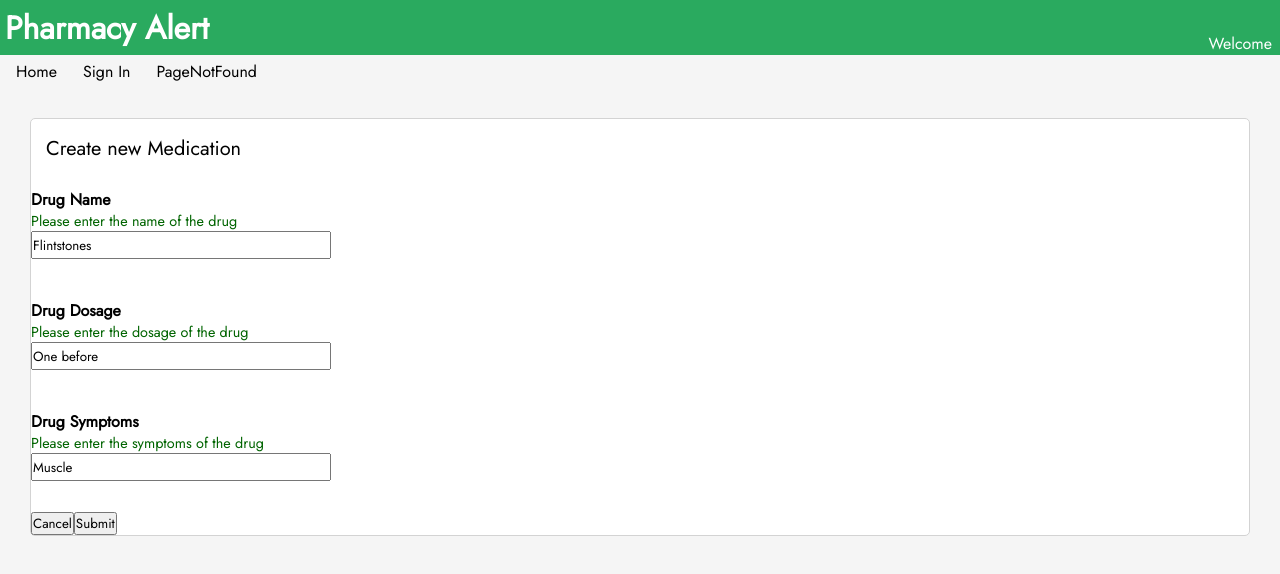
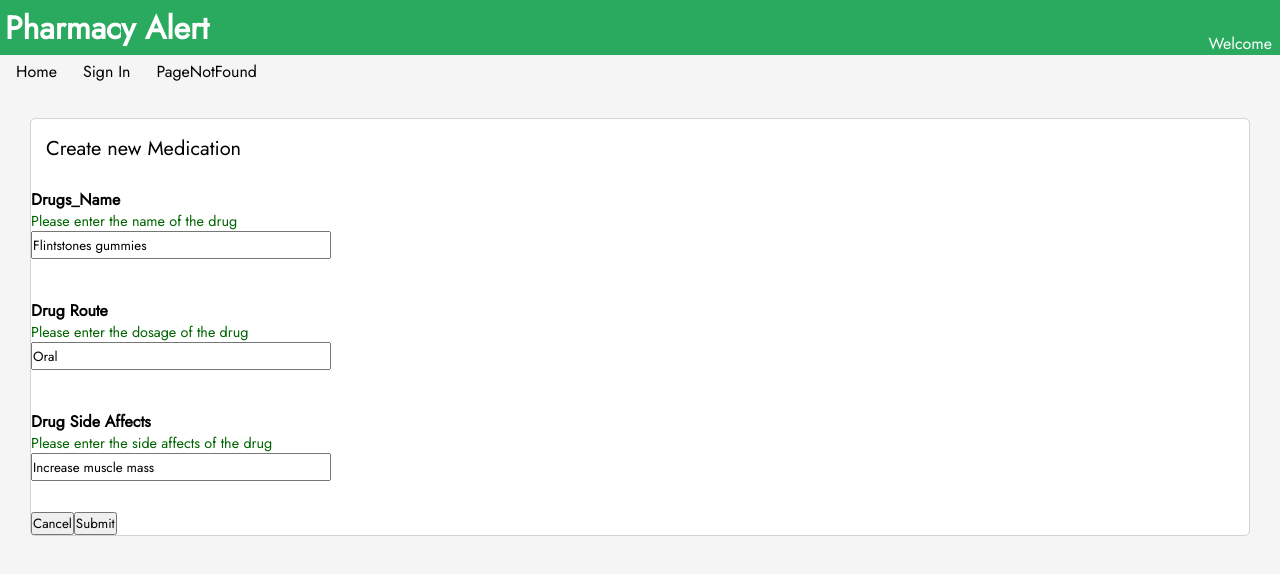
Before and after one commit to Mihir42/React-Pharmacy-Alert, a React (Vite) app: page /addDrug in a window 1280 px wide. Shown: the top 574 px of the page. Built offline with nearby package versions, Linux system fonts and the light colour scheme; no server answers.

Commit message:
Accordion and big fixes (#1)
Implemented Accordion but not functional. Also fixed some bugs with CRUD.

```diff
--- /dev/null
+++ b/src/components/UI/Accordion.jsx
@@ -0,0 +1,25 @@
+import PropTypes from "react";
+import "./Accordion.scss";
+
+function Accordion(props) {
+  return (
+    <div className="wrapper">
+      <div className="accordion">
+        <div className="title">
+          {props.Drugs_Name}
+          <span>⌄</span>
+        </div>
+
+        <div className="content">{props.Additional_Information}</div>
+      </div>
+    </div>
+  );
+}
+
+export default Accordion;
+
+Accordion.propTypes = {
+  Drugs_Name: PropTypes.string,
+  Additional_Information: PropTypes.string,
+  Prescription_Dose: PropTypes.string,
+};
--- /dev/null
+++ b/src/components/UI/Accordion.scss
@@ -0,0 +1,19 @@
+div.wrapper {
+  display: flex;
+  width: 100%;
+  justify-content: left;
+  align-items: left;
+  padding: 5px;
+}
+
+div.accordion {
+  width: 1000px;
+  padding: 10px;
+  border: 1px solid lightgrey;
+}
+
+div.title {
+  display: flex;
+  justify-content: space-between;
+  align-items: left;
+}
--- a/src/components/entity/drugs/DrugForm.jsx
+++ b/src/components/entity/drugs/DrugForm.jsx
@@ -5,23 +5,23 @@ import { useLocation, useNavigate } from "react-router-dom";
 import "./DrugForm.scss";
 
 const emptyDrug = {
-  DrugName: "Flintstones ",
-  DrugDosage: "One before ",
-  DrugSymptoms: "Muscle ",
+  Drugs_Name: "Flintstones gummies ",
+  Drugs_Route: "Oral ",
+  Drugs_Side_Affects: "Increase muscle mass ",
 };
 
 function DrugForm({ onSubmit, intialdrug = emptyDrug, cardTitle }) {
   // Intialisation ----------------------------------------------
   const isValid = {
-    DrugName: (name) => name.length > 3,
-    DrugDosage: (name) => name.length > 3,
-    DrugSymptoms: (name) => name.length > 3,
+    Drugs_Name: (name) => name.length > 3,
+    Drugs_Route: (name) => name.length > 3,
+    Drugs_Side_Affects: (name) => name.length > 3,
   };
 
   const errorMessage = {
-    DrugName: "Drug name is too short",
-    DrugDosage: "Drug dosage is too short",
-    DrugSymptoms: "Drug symptoms is too short",
+    Drugs_Name: "Drug name is too short",
+    Drugs_Route: "Drug dosage is too short",
+    Drugs_Side_Affects: "Drug symptoms is too short",
   };
 
   const navigate = useNavigate();
@@ -69,46 +69,46 @@ function DrugForm({ onSubmit, intialdrug = emptyDrug, cardTitle }) {
     <LargeCard title={cardTitle}>
       <form className="borderForm">
         <FormItem
-          label="Drug Name"
-          htmlFor="DrugName"
+          label="Drugs_Name"
+          htmlFor="Drugs_Name"
           advice="Please enter the name of the drug"
-          error={errors.DrugName}
+          error={errors.Drugs_Name}
         >
           <input
             className="textForm"
             type="text"
-            name="DrugName"
-            value={drug.DrugName}
+            name="Drugs_Name"
+            value={drug.Drugs_Name}
             onChange={handleChange}
           />
         </FormItem>
 
         <FormItem
-          label="Drug Dosage"
-          htmlFor="DrugDosage"
+          label="Drug Route"
+          htmlFor="Drugs_Route"
           advice="Please enter the dosage of the drug"
-          error={errors.DrugDosage}
+          error={errors.Drugs_Route}
         >
           <input
             className="textForm"
             type="text"
-            name="DrugDosage"
-            value={drug.DrugDosage}
+            name="Drugs_Route"
+            value={drug.Drugs_Route}
             onChange={handleChange}
           />
         </FormItem>
 
         <FormItem
-          label="Drug Symptoms"
-          htmlFor="DrugSymptoms"
-          advice="Please enter the symptoms of the drug"
-          error={errors.DrugSymptoms}
+          label="Drug Side Affects"
+          htmlFor="Drugs_Side_Affects"
+          advice="Please enter the side affects of the drug"
+          error={errors.Drugs_Side_Affects}
         >
           <input
             className="textForm"
             type="text"
-            name="DrugSymptoms"
-            value={drug.DrugSymptoms}
+            name="Drugs_Side_Affects"
+            value={drug.Drugs_Side_Affects}
             onChange={handleChange}
           />
         </FormItem>
--- a/src/components/pages/EditDrug.jsx
+++ b/src/components/pages/EditDrug.jsx
@@ -4,31 +4,28 @@ import { useLocation, useNavigate } from "react-router-dom";
 import Layout from "../layouts/Layout";
 import { useState } from "react";
 
-function EditDrug({ reloadDrugs }) {
+function EditDrug() {
   // Initialisation -----------------------------
   const location = useLocation();
   const navigate = useNavigate();
   const drugObj = location.state.from;
   const endpoint = "/drugs";
-  // console.log(drug); // The medication ID https://ui.dev/react-router-pass-props-to-link 17:18
   // State ----------------------------------
   const [drugs, setDrugs] = useState(drugObj);
   const drugInfo = {
-    DrugName: drugs.DrugName,
-    DrugDosage: drugs.DrugDosage,
-    DrugSymptoms: drugs.DrugSymptoms,
+    Drugs_Name: drugs.Drugs_Name,
+    Drugs_Route: drugs.Drugs_Route,
+    Drugs_Side_Affects: drugs.Drugs_Side_Affects,
   };
   console.log(drugs);
   console.log(drugInfo);
 
   // Context --------------------------------
   // Methods --------------------------------
-  const handleModify = (event) => {};
-  const handleDelete = () => {};
 
   const handleSubmit = async (drug) => {
     const response = await callFetch(
-      `${endpoint}/${drugs.DrugID}`,
+      `${endpoint}/${drugs.Drugs_ID}`,
       "PUT",
       drug
     );
--- a/src/components/pages/UserPrescriptions.jsx
+++ b/src/components/pages/UserPrescriptions.jsx
@@ -1,18 +1,18 @@
 import { useState, useEffect, useContext } from "react";
 import Layout from "../layouts/Layout";
+import Accordion from "../UI/Accordion";
 import { LoginContext } from "../../App";
-import API from "../api/API";
-import "../UI/Table.scss";
 import callFetch from "../api/API";
+import LargeCard from "../UI/LargeCard";
 
 function UserPrescriptions() {
   // Initialisation -----------------------------
   const [id, setID] = useContext(LoginContext);
 
-  const endpoint = `/prescriptions/${id}`;
+  const endpoint = `/prescriptions/patients/${id}`;
 
   // State ----------------------------------
-  const [drugs, setDrugs] = useState(null);
+  const [prescriptions, setPrescriptions] = useState(null);
   const [loadingMessage, setLoadingMessage] = useState("Loading Records ...");
 
   // Context --------------------------------
@@ -20,7 +20,7 @@ function UserPrescriptions() {
   const apiCall = async (endpoint) => {
     const response = await callFetch(endpoint, "GET");
     response.isSuccess
-      ? setDrugs(response.result)
+      ? setPrescriptions(response.result)
       : setLoadingMessage(response.message);
   };
 
@@ -31,29 +31,37 @@ function UserPrescriptions() {
   // View -----------------------------------
   return (
     <Layout>
-      <table>
-        <tr>
-          <th>Drug Name</th>
-          <th>Drug Dosage</th>
-          <th>Drug Symptoms</th>
-        </tr>
-
-        {!drugs ? (
+      <LargeCard title="Your prescriptions">
+        {!prescriptions ? (
           <p>{loadingMessage}</p>
-        ) : drugs.length === 0 ? (
+        ) : prescriptions.length === 0 ? (
           <p>No drugs Found</p>
         ) : (
-          drugs.map((drug) => (
-            <tr>
-              <td>{drug.DrugName}</td>
-              <td>{drug.DrugDosage}</td>
-              <td>{drug.DrugSymptoms}</td>
-            </tr>
+          prescriptions.map((prescription) => (
+            <Accordion
+              key={prescription.Prescription_ID}
+              Drugs_Name={[
+                prescription.Drugs_Name,
+                " ",
+                prescription.Prescriptions_Dose,
+                " ",
+                prescription.Drugs_Route,
+                " ",
+                prescription.Prescriptions_Frequency,
+                " ",
+                prescription.PrescriptionsStartDate,
+                " ",
+                prescription.PrescriptionsEndDate,
+              ]}
+              Additional_Information={
+                prescription.Prescriptions_Additional_Information
+              }
+            />
           ))
         )}
-      </table>
+      </LargeCard>
     </Layout>
   );
 }
-UserPrescriptions.propTypes = {};
+
 export default UserPrescriptions;
--- a/src/components/pages/ViewDrugs.jsx
+++ b/src/components/pages/ViewDrugs.jsx
@@ -40,9 +40,9 @@ function ViewDrugs() {
         {drugs != null ? (
           drugs.map((drug) => (
             <Bar key={drug.DrugID}>
-              <div className="item-one">{drug.DrugName}</div>
-              <div className="item-two">{drug.DrugDosage}</div>
-              <div className="item-three">{drug.DrugSymptoms}</div>
+              <div className="item-one">{drug.Drugs_Name}</div>
+              <div className="item-two">{drug.Drugs_Route}</div>
+              <div className="item-three">{drug.Drugs_Side_Affects}</div>
               <Link to="/editDrug" state={{ from: drug }}>
                 Edit
               </Link>
@@ -50,7 +50,7 @@ function ViewDrugs() {
               <button
                 type="submit"
                 value="Delete"
-                onClick={() => handleDelete(drug.DrugID)}
+                onClick={() => handleDelete(drug.Drugs_ID)}
               >
                 Delete
               </button>
```
Also changed, not shown: 1 other file (tests, documents, lock files or other folders).
